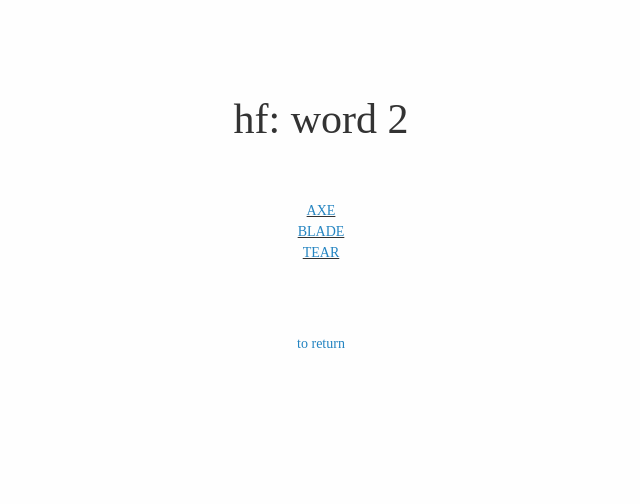
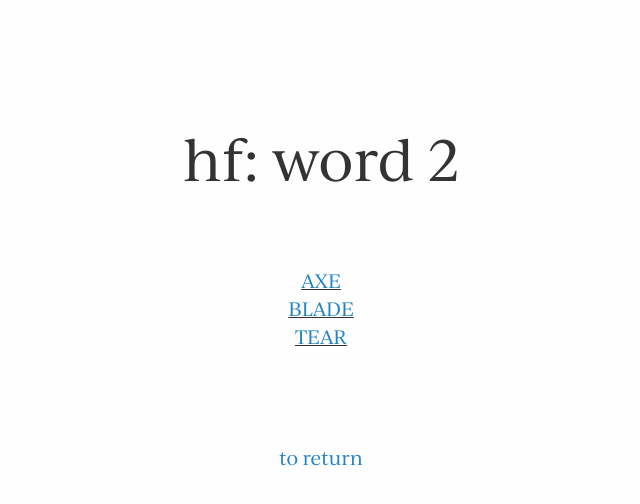
Before and after one commit to husnafar/hf, a plain HTML site: page word-2.html in a window 1280 px wide. Shown: the whole page, without its empty margins (319-959 px from the left). Drawn offline with Linux system fonts and the light colour scheme; files whose address does not match are found by name.

Commit message:
Update word-2.html

```diff
--- a/word-2.html
+++ b/word-2.html
@@ -2,9 +2,14 @@
 <html>
 <head>
 <meta charset='UTF-8'><meta name='viewport' content='width=device-width initial-scale=1'>
+<link rel="apple-touch-icon" sizes="180x180" href="/apple-touch-icon.png">
+<link rel="icon" type="image/png" sizes="32x32" href="/favicon-32x32.png">
+<link rel="icon" type="image/png" sizes="16x16" href="/favicon-16x16.png">
+<link rel="manifest" href="/site.webmanifest">
+<link href="fonts/IvyJournal-Regular/style.css" rel = "stylesheet" type = "text/css" />
 <title>word 2</title><style type='text/css'>html {overflow-x: initial !important;}:root { --bg-color:#ffffff; --text-color:#333333; --select-text-bg-color:#B5D6FC; --select-text-font-color:auto; --monospace:"Lucida Console",Consolas,"Courier",monospace; --title-bar-height:20px; }
 .mac-os-11 { --title-bar-height:28px; }
-html { font-size: 14px; background-color: var(--bg-color); color: var(--text-color); font-family: "Helvetica Neue", Helvetica, Arial, sans-serif; -webkit-font-smoothing: antialiased; }
+html { font-size: 14px; background-color: var(--bg-color); color: var(--text-color); font-family:"Ivy Journal", "Helvetica Neue", Helvetica, Arial, sans-serif; -webkit-font-smoothing: antialiased; }
 body { margin: 0px; padding: 0px; height: auto; bottom: 0px; top: 0px; left: 0px; right: 0px; font-size: 1rem; line-height: 1.42857; overflow-x: hidden; background: inherit; tab-size: 4; }
 iframe { margin: auto; }
 a.url { word-break: break-all; }
@@ -164,7 +169,17 @@ mark .md-meta { color: rgb(0, 0, 0); opacity: 0.3 !important; }
 .md-require-zoom-fix foreignobject { font-size: var(--mermaid-font-zoom); }
 
 
-@import url("file:///C://Users//husna//AppData//Roaming//Typora/themes/")
+@import url("fonts/IvyJournal-Regular/style.css")
+
+@font-face {
+    font-family: 'Ivy Journal';
+    src: url("fonts/IvyJournal-Regular/IvyJournal-Regular.eot");
+    src: url('fonts/IvyJournal-Regular/IvyJournal-Regular.woff2') format('woff2'),
+        url('fonts/IvyJournal-Regular/IvyJournal-Regular.woff') format('woff'),
+        url('fonts/IvyJournal-Regular/IvyJournal-Regular.ttf') format('truetype');
+    font-weight: 400;
+    font-style: normal;
+  }
 
 html {
 	font-size: 14pt;
```
